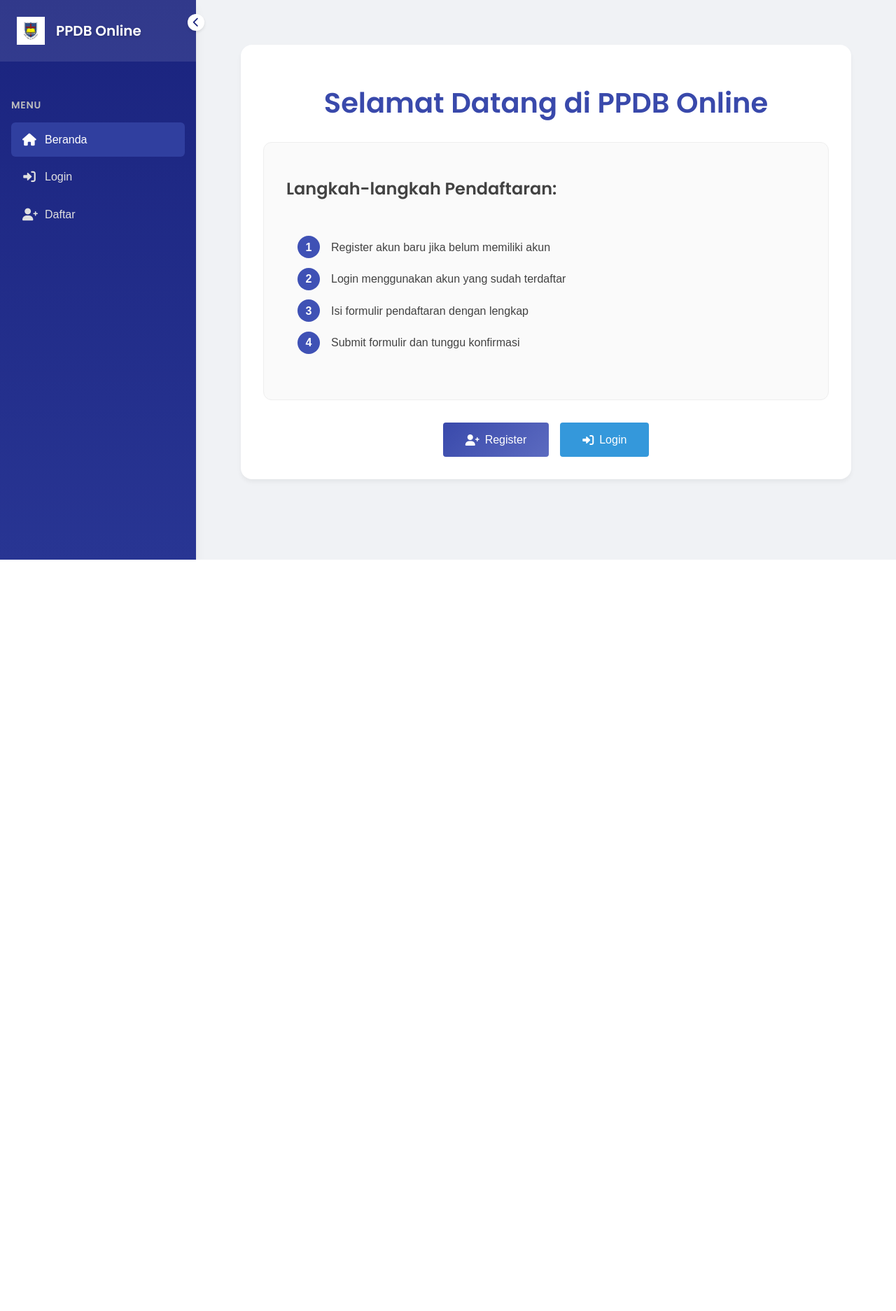
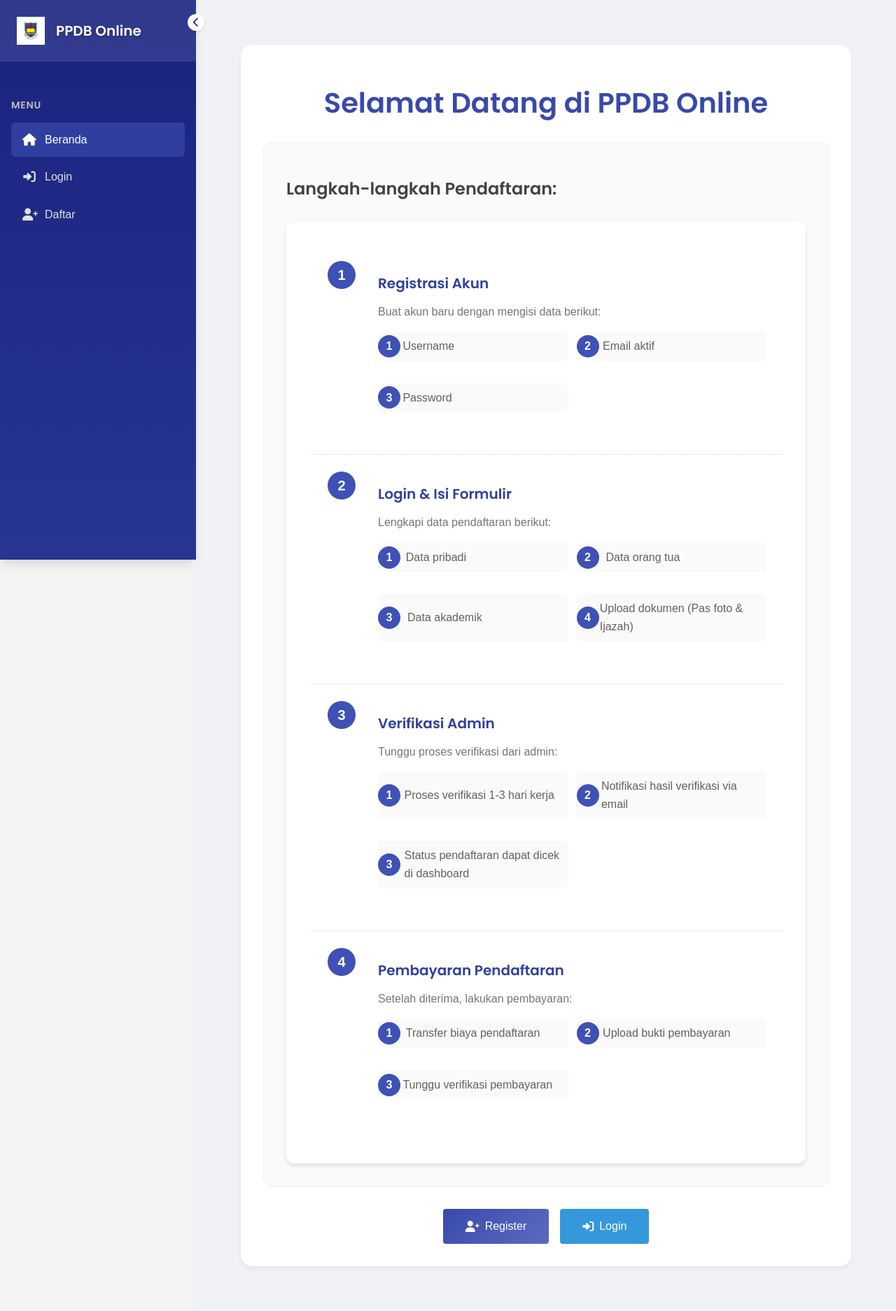
Before and after one commit to Arlesvold/ppdbchar, a Flask app: page / in a window 1280 px wide. Shown: the whole page at 70% size. Before the commit the page ends 800 px from the top, so only its background shows below. Run offline with Flask 3, Linux system fonts and the light colour scheme; some libraries are stand-ins or nearby versions.

Commit message:
Refactor code structure for improved readability and maintainability

```diff
--- a/ppdb-web-app/app.py
+++ b/ppdb-web-app/app.py
@@ -1,4 +1,4 @@
-from flask import Flask, render_template, redirect, url_for, request, flash, session, jsonify, send_file
+from flask import Flask, render_template, redirect, url_for, request, flash, session, jsonify, send_file, abort
 from flask_sqlalchemy import SQLAlchemy
 from flask_wtf.csrf import CSRFProtect  # Add this line
 from config import Config
--- a/ppdb-web-app/src/static/css/styles.css
+++ b/ppdb-web-app/src/static/css/styles.css
@@ -45,7 +45,11 @@ h1 {
 }
 
 .steps-container {
-    padding: 1rem;
+    padding: 2rem;
+    background: white;
+    border-radius: 12px;
+    box-shadow: 0 4px 6px rgba(0,0,0,0.1);
+    margin-top: 2rem;
 }
 
 .steps-container ol {
@@ -76,6 +80,76 @@ h1 {
     align-items: center;
     justify-content: center;
     font-weight: 600;
+}
+
+.step-item {
+    display: flex;
+    gap: 2rem;
+    padding: 1.5rem;
+    border-left: 3px solid transparent;
+    transition: all 0.3s ease;
+    position: relative;
+}
+
+.step-item:not(:last-child) {
+    border-bottom: 1px dashed #e0e0e0;
+}
+
+.step-item:hover {
+    border-left-color: var(--primary-500);
+    background: #f8f9fa;
+}
+
+.step-number {
+    width: 40px;
+    height: 40px;
+    background: var(--primary-500);
+    color: white;
+    border-radius: 50%;
+    display: flex;
+    align-items: center;
+    justify-content: center;
+    font-weight: 600;
+    font-size: 1.25rem;
+    flex-shrink: 0;
+}
+
+.step-content {
+    flex: 1;
+}
+
+.step-content h3 {
+    color: var(--primary-700);
+    margin-bottom: 0.5rem;
+    font-size: 1.25rem;
+}
+
+.step-content p {
+    color: var(--neutral-600);
+    margin-bottom: 1rem;
+}
+
+.step-content ul {
+    list-style: none;
+    padding: 0;
+    display: grid;
+    grid-template-columns: repeat(auto-fit, minmax(200px, 1fr));
+    gap: 0.75rem;
+}
+
+.step-content li {
+    display: flex;
+    align-items: center;
+    gap: 0.75rem;
+    color: var(--neutral-700);
+    padding: 0.5rem;
+    background: var(--neutral-50);
+    border-radius: 6px;
+}
+
+.step-content li i {
+    color: var(--primary-500);
+    font-size: 1.1rem;
 }
 
 .button-group {
@@ -280,4 +354,18 @@ h1 {
     .button-group .btn {
         width: 100%;
     }
+
+    .step-item {
+        flex-direction: column;
+        gap: 1rem;
+        padding: 1.5rem 1rem;
+    }
+
+    .step-content ul {
+        grid-template-columns: 1fr;
+    }
+
+    .steps-container {
+        padding: 1rem;
+    }
 }
--- a/ppdb-web-app/src/templates/base.html
+++ b/ppdb-web-app/src/templates/base.html
@@ -92,12 +92,7 @@
                                     <span>Pembayaran</span>
                                 </a>
                             </li>
-                            <li {% if request.endpoint == 'notifications' %}class="active"{% endif %}>
-                                <a href="{{ url_for('profile_submitted') }}">
-                                    <i class="fas fa-bell"></i>
-                                    <span>Notifikasi</span>
-                                </a>
-                            </li>
+
                             <!-- Replace the progress section with this link in the sidebar -->
                             <li {% if request.endpoint == 'registration_progress' %}class="active"{% endif %}>
                                 <a href="{{ url_for('registration_progress') }}">
--- a/ppdb-web-app/src/templates/index.html
+++ b/ppdb-web-app/src/templates/index.html
@@ -4,7 +4,6 @@
 
 {% block additional_css %}
 <link rel="stylesheet" href="{{ url_for('static', filename='css/styles.css') }}">
-<link rel="stylesheet" href="{{ url_for('static', filename='css/index.css') }}">
 {% endblock %}
 
 {% block content %}
@@ -15,12 +14,58 @@
         <div class="info-section">
             <h2>Langkah-langkah Pendaftaran:</h2>
             <div class="steps-container">
-                <ol>
-                    <li>Register akun baru jika belum memiliki akun</li>
-                    <li>Login menggunakan akun yang sudah terdaftar</li>
-                    <li>Isi formulir pendaftaran dengan lengkap</li>
-                    <li>Submit formulir dan tunggu konfirmasi</li>
-                </ol>
+                <div class="step-item">
+                    <div class="step-number">1</div>
+                    <div class="step-content">
+                        <h3>Registrasi Akun</h3>
+                        <p>Buat akun baru dengan mengisi data berikut:</p>
+                        <ul>
+                            <li><i class="fas fa-user"></i> Username</li>
+                            <li><i class="fas fa-envelope"></i> Email aktif</li>
+                            <li><i class="fas fa-lock"></i> Password</li>
+                        </ul>
+                    </div>
+                </div>
+
+                <div class="step-item">
+                    <div class="step-number">2</div>
+                    <div class="step-content">
+                        <h3>Login & Isi Formulir</h3>
+                        <p>Lengkapi data pendaftaran berikut:</p>
+                        <ul>
+                            <li><i class="fas fa-address-card"></i> Data pribadi</li>
+                            <li><i class="fas fa-users"></i> Data orang tua</li>
+                            <li><i class="fas fa-school"></i> Data akademik</li>
+                            <li><i class="fas fa-file-upload"></i> Upload dokumen (Pas foto & Ijazah)</li>
+                        </ul>
+                    </div>
+                </div>
+
+                <div class="step-item">
+                    <div class="step-number">3</div>
+                    <div class="step-content">
+                        <h3>Verifikasi Admin</h3>
+                        <p>Tunggu proses verifikasi dari admin:</p>
+                        <ul>
+                            <li><i class="fas fa-clock"></i> Proses verifikasi 1-3 hari kerja</li>
+                            <li><i class="fas fa-bell"></i> Notifikasi hasil verifikasi via email</li>
+                            <li><i class="fas fa-check-circle"></i> Status pendaftaran dapat dicek di dashboard</li>
+                        </ul>
+                    </div>
+                </div>
+
+                <div class="step-item">
+                    <div class="step-number">4</div>
+                    <div class="step-content">
+                        <h3>Pembayaran Pendaftaran</h3>
+                        <p>Setelah diterima, lakukan pembayaran:</p>
+                        <ul>
+                            <li><i class="fas fa-money-bill-wave"></i> Transfer biaya pendaftaran</li>
+                            <li><i class="fas fa-upload"></i> Upload bukti pembayaran</li>
+                            <li><i class="fas fa-check-double"></i> Tunggu verifikasi pembayaran</li>
+                        </ul>
+                    </div>
+                </div>
             </div>
         </div>
 
```
Also changed, not shown: ppdb-web-app/src/static/css/index.css (added, +258 -0 lines), ppdb-web-app/src/templates/auth/register.html (+44 -0 lines), instance/ppdb.db, ppdb-web-app/src/static/uploads/ijazah/bb_ijazah.jpeg (added), ppdb-web-app/src/static/uploads/photos/bb_photo.jpeg (added).
